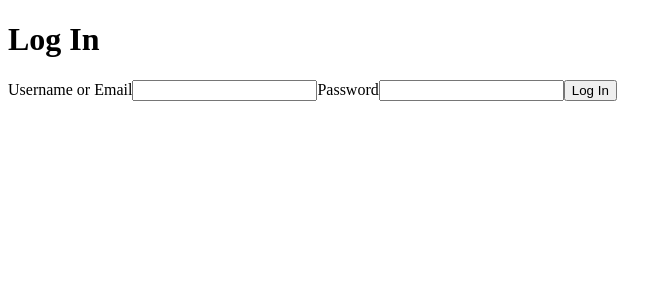
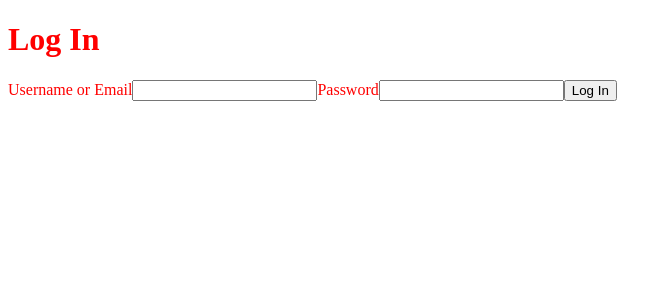
Before and after one commit to FrancisHuynh95/API-project, a React (Create React App) app in the folder frontend/: page /login in a window 1280 px wide. Shown: the top 300 px of the page, without its empty margins (0-672 px from the left). Built offline with nearby package versions, Linux system fonts and the light colour scheme; no server answers.

Commit message:
added some styling in css to have file saved

```diff
--- a/frontend/src/components/LoginFormPage/LoginForm.css
+++ b/frontend/src/components/LoginFormPage/LoginForm.css
@@ -0,0 +1,7 @@
+h1 {
+    color: red
+}
+
+label {
+    color: red
+}
```
